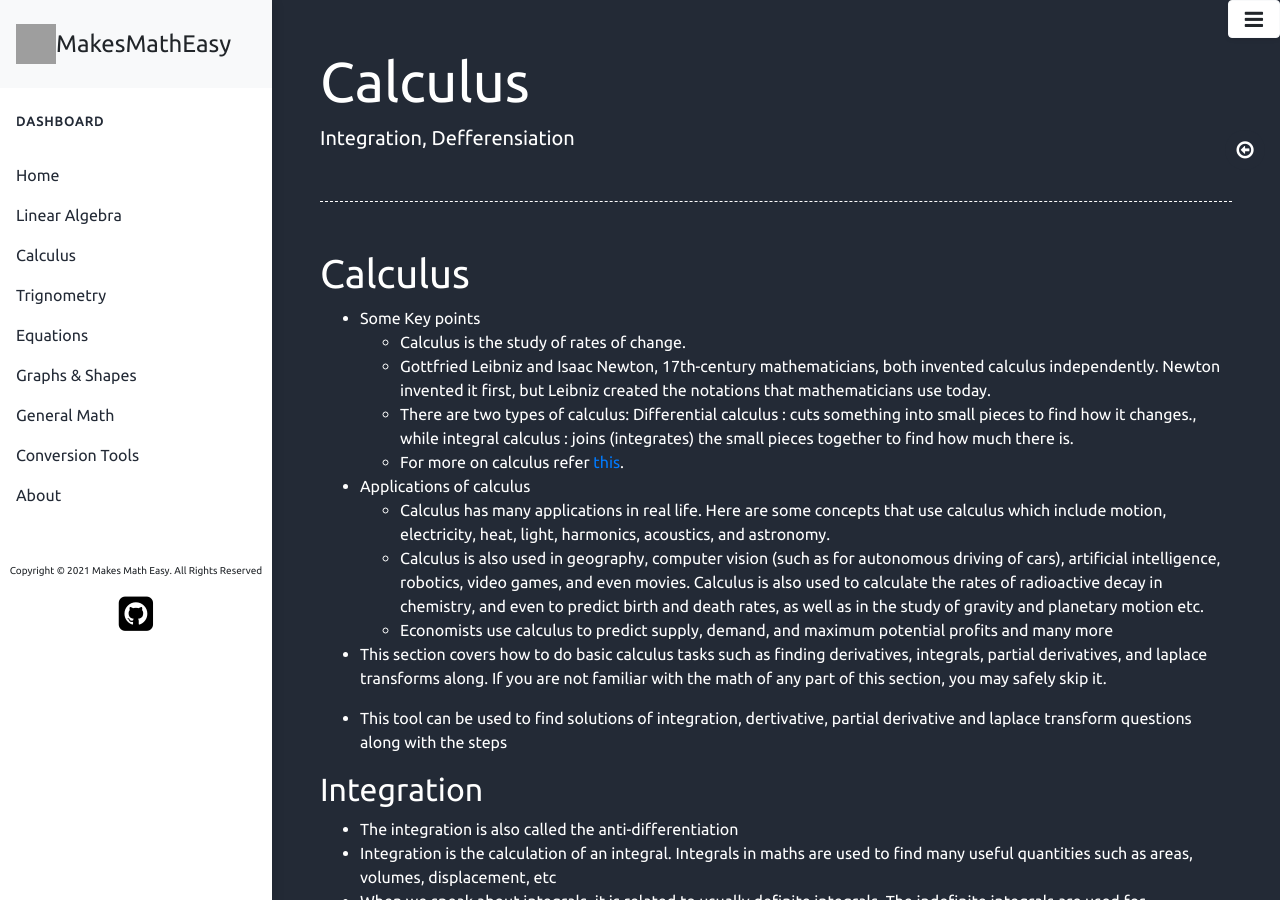
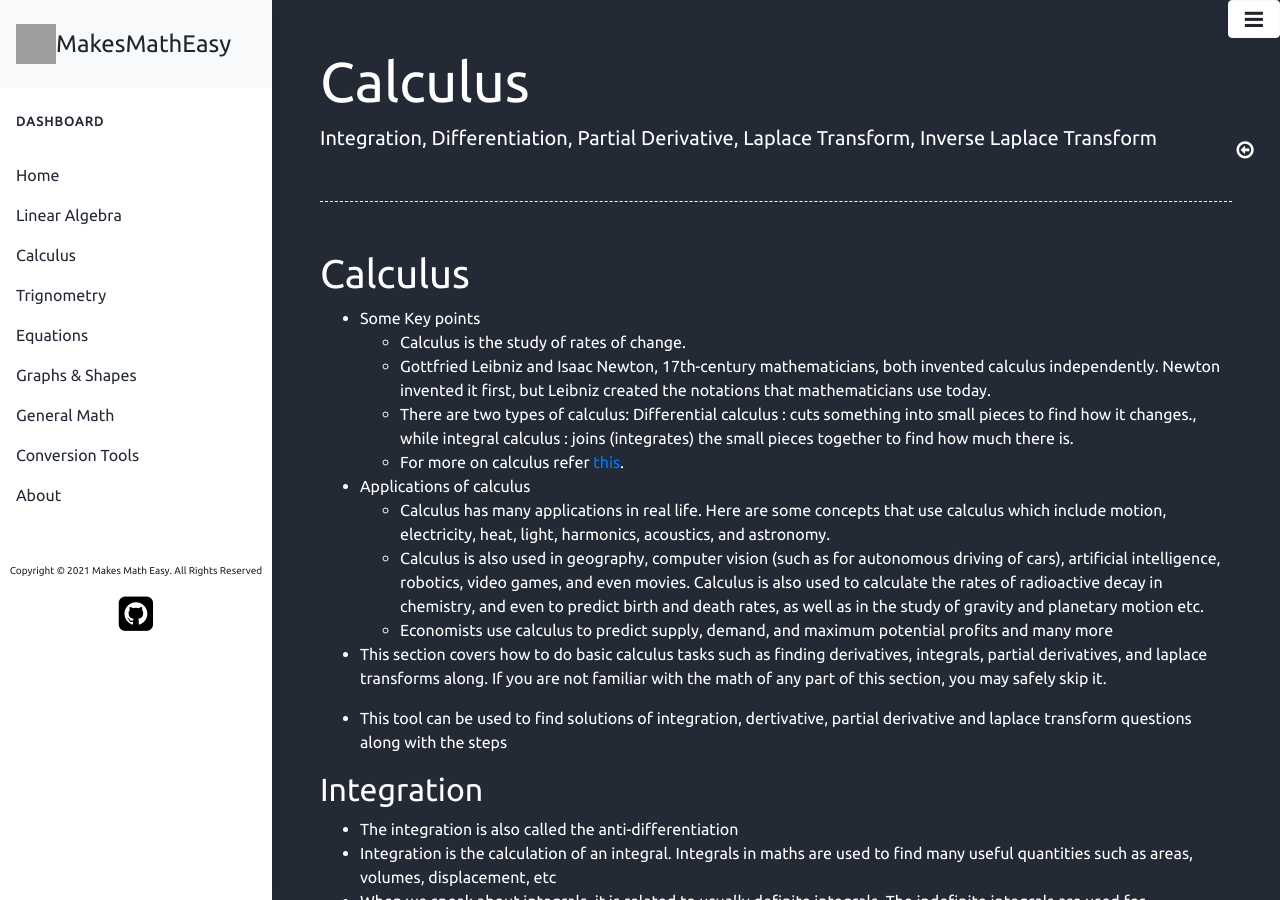
Before and after one commit to makesmatheasy/makesmatheasy-documentation, a Jekyll site: the page built from docs/calculus.md, in a window 1280 px wide and 900 px high. Built offline with Jekyll 4.4.1, drawn with Linux system fonts in a browser that asks for light colours; nearby versions of some CDN libraries; grey boxes are pictures that could not be loaded.

Commit message:
changed description

```diff
--- a/docs/calculus.md
+++ b/docs/calculus.md
@@ -2,7 +2,7 @@
 layout: default
 title: Calculus
 permalink: /calculus/
-description: Integration, Defferensiation
+description: Integration, Differentiation, Partial Derivative, Laplace Transform, Inverse Laplace Transform
 ---
 
 
```
